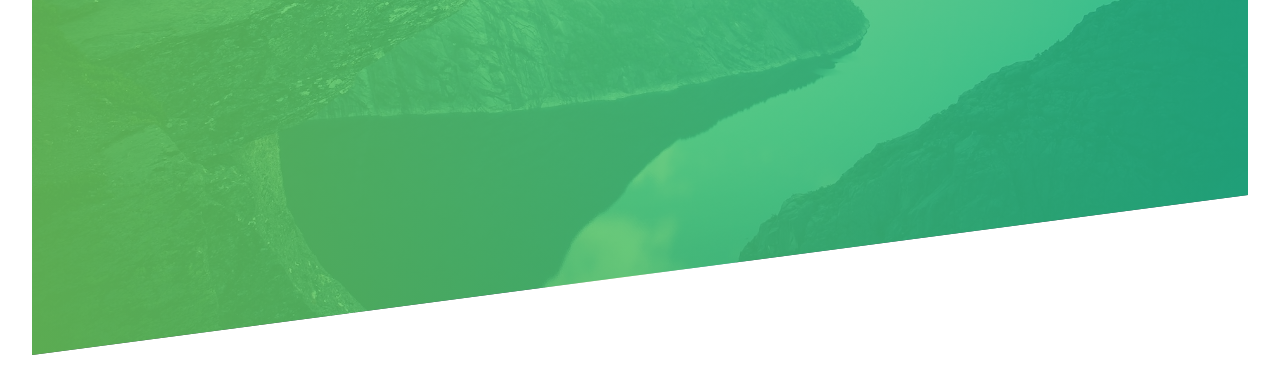
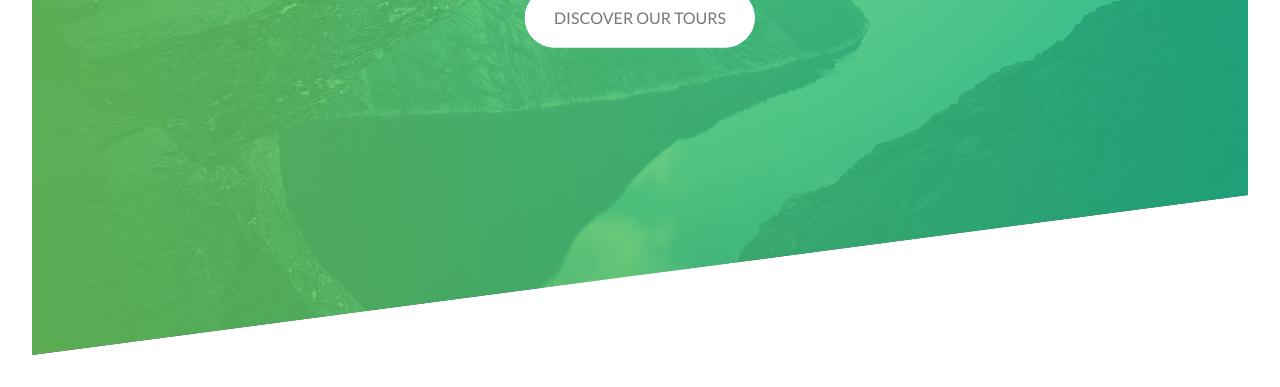
Before and after one commit to AndrewJacobVlietstra/Natours-website-project, a plain HTML site: page index.html in a window 1280 px wide. Shown: the part 437-824 px from the top of the page. Drawn offline with Linux system fonts and the light colour scheme.

Commit message:
Added landing page button and added animations to it when hovering

```diff
--- a/css/style.css
+++ b/css/style.css
@@ -55,13 +55,15 @@ body {
     left: 50%;
     /* Translates 50% of the heading-box's width and height of itself */
     transform: translate(-50%, -50%);
+    text-align: center;
 }
 .heading-primary {
     color: #fff;
     text-transform: uppercase;
-    text-align: center;
+
     /* Used to fix weird shaking that can occur in animations */
     backface-visibility: hidden;
+    margin-bottom: 3.4rem;
 }
 .heading-primary-main {
     display: block;
@@ -109,3 +111,79 @@ body {
         transform: translateX(0px);
     }
 }
+
+@keyframes moveInUp {
+    0% {
+        opacity: 0;
+        transform: translateY(100px);
+    }
+
+    80% {
+        transform: translateY(-10px);
+    }
+
+    100% {
+        opacity: 1;
+        transform: translateY(0px);
+    }
+}
+
+/* General Button properties */
+.btn:link,
+.btn:visited {
+    position: relative;
+    text-transform: uppercase;
+    text-decoration: none;
+    display: inline-block;
+    border-radius: 100px;
+    transition: all 0.25s;
+}
+
+.btn:hover {
+    transform: translateY(-4px);
+    box-shadow: 2px 8px 12px;
+}
+.btn:active {
+    transform: translateY(-1px);
+    box-shadow: 1px 5px 10px;
+}
+.btn:focus {
+    outline: none;
+}
+
+/* Hiding a second button with the same dimensions behind the original button, */
+.btn::after {
+    content: "";
+    display: inline-block;
+    height: 100%;
+    width: 100%;
+    border-radius: 100px;
+    position: absolute;
+    top: 0;
+    left: 0;
+    z-index: -1;
+    transition: all 0.35s;
+}
+/* The "after" button will scale up and become transparent when hovering over the regular button */
+.btn:hover::after {
+    transform: scaleX(1.4) scaleY(1.6);
+    opacity: 0;
+}
+
+/* Properties for White button and the second button hiding behind the first button */
+.btn-white {
+    color: #777;
+    background-color: #fff;
+    padding: 1rem 1.80rem;
+}
+
+.btn-white::after {
+    background-color: #fff;
+}
+
+.btn-animated {
+    animation: moveInUp 1.5s ease-in-out 0.7s;
+
+    /* backwards will auto apply the initial conditions in the keyframe, the 0% conditions */
+    animation-fill-mode: backwards;
+}
--- a/index.html
+++ b/index.html
@@ -23,6 +23,8 @@
                     <span class="heading-primary-main">Outdoors</span>
                     <span class="heading-primary-sub">Is Where Life Happens</span>
                 </h1>
+
+                <a href="#" class="btn btn-white btn-animated">Discover Our Tours</a>
             </div>
 
         </header>
```
